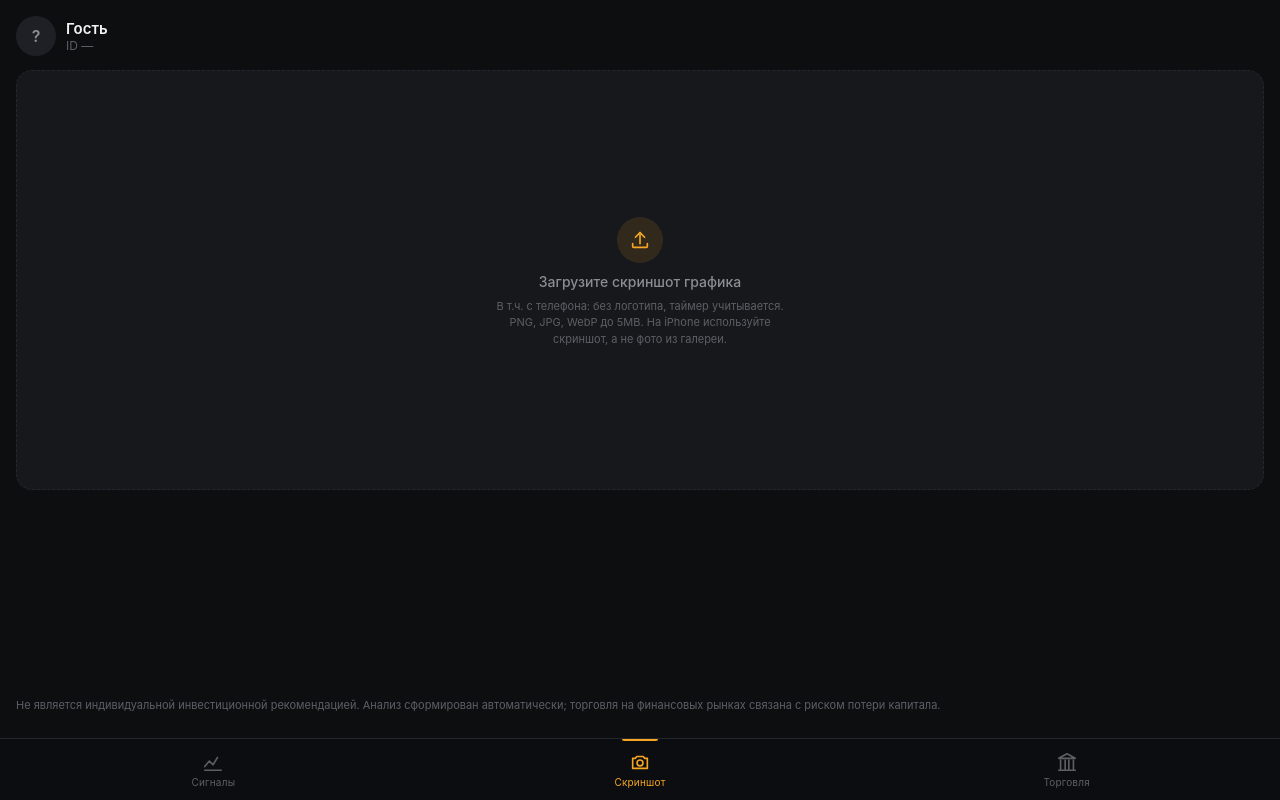
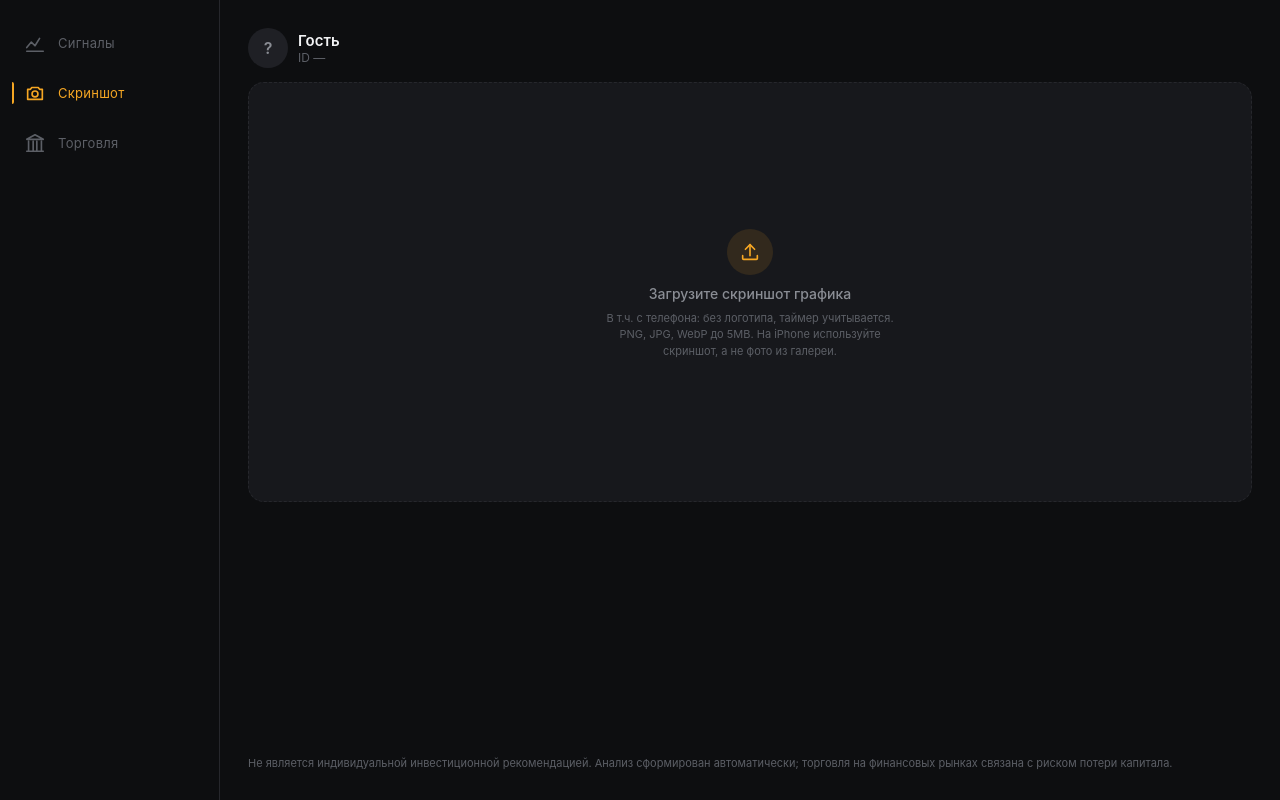
Before and after one commit to drlabradoor/forexguesser, a website with bundled scripts: page public/index.html in a window 1280 px wide. Built offline with nearby package versions, Linux system fonts and the light colour scheme; files whose address does not match are found by name.

Commit message:
feat: adapt the layout to tablet and desktop widths
Co-Authored-By: Claude Opus 5 <noreply@anthropic.com>

```diff
--- a/public/js/app.js
+++ b/public/js/app.js
@@ -27,6 +27,9 @@ function renderTabBar() {
 function renderContent() {
   const root = document.getElementById('content');
   root.innerHTML = '';
+  // Заглушки центрируются по вертикали, но только на широких экранах -- правило
+  // живёт в @media (min-width: 600px).
+  root.classList.toggle('content--centered', state.tab !== 'screenshot');
   if (state.tab === 'screenshot') {
     root.appendChild(renderScreenshot());
   } else if (state.tab === 'signals') {
--- a/public/js/screens/screenshot.js
+++ b/public/js/screens/screenshot.js
@@ -231,7 +231,9 @@ function renderError() {
 
 export function renderScreenshot() {
   const section = document.createElement('section');
-  section.className = 'screen';
+  // Маркер для CSS: двухколоночная раскладка на >=1000px включается только в
+  // результате и только когда есть превью для левой колонки.
+  section.className = state.phase === 'result' && state.previewUrl ? 'screen is-result' : 'screen';
   section.appendChild(renderProfile());
 
   if (state.phase === 'idle' || state.phase === 'loading') {
--- a/public/style.css
+++ b/public/style.css
@@ -401,3 +401,132 @@ body > p { margin: 16px; }
   margin: 2px;
   cursor: pointer;
 }
+
+/* ===== Большие экраны =====
+   Мини-апп в Telegram Desktop, планшет, развёрнутое окно. Мобильная
+   раскладка выше не меняется: всё живёт внутри @media. */
+
+@media (min-width: 600px) {
+  .content,
+  .disclaimer {
+    width: 100%;
+    max-width: 560px;
+    margin: 0 auto;
+  }
+
+  /* Таб-бар отрывается от нижнего края и становится плавающей панелью. */
+  .tabbar {
+    left: 50%;
+    right: auto;
+    width: min(560px, calc(100% - 32px));
+    transform: translateX(-50%);
+    bottom: calc(env(safe-area-inset-bottom) + 16px);
+    height: var(--tabbar-height);
+    padding-bottom: 0;
+    border: 1px solid var(--border);
+    border-radius: var(--radius-card);
+    overflow: hidden;
+  }
+
+  .app { padding-bottom: calc(var(--tabbar-height) + env(safe-area-inset-bottom) + 32px); }
+
+  /* Пустой экран центрируется: центрировать нечего, кроме самого сообщения. */
+  .content--centered { justify-content: center; }
+  .content--centered .locked { margin-top: 0; }
+
+  /* На 360px ограничение по ширине имело смысл, на 560+ график превращается в
+     нечитаемую полоску -- ограничиваем высоту, а не ширину. */
+  .dropzone__preview {
+    max-width: 100%;
+    max-height: 420px;
+  }
+}
+
+@media (min-width: 1000px) {
+  :root { --sidebar-width: 220px; }
+
+  .app {
+    padding-bottom: 0;
+    padding-left: var(--sidebar-width);
+  }
+
+  .content,
+  .disclaimer { max-width: 1100px; }
+
+  .content { padding: 28px 28px 0; }
+  .disclaimer { padding: 8px 28px 28px; }
+
+  /* Таб-бар -> сайдбар. Базовое правило -- grid из трёх колонок, здесь это
+     колонка из трёх строк. */
+  .tabbar {
+    left: 0;
+    top: 0;
+    bottom: 0;
+    width: var(--sidebar-width);
+    height: auto;
+    transform: none;
+    display: flex;
+    flex-direction: column;
+    gap: 4px;
+    padding: 20px 12px;
+    border: 0;
+    border-right: 1px solid var(--border);
+    border-radius: 0;
+    backdrop-filter: none;
+    background: var(--bg);
+  }
+
+  .tabbar__item {
+    flex-direction: row;
+    justify-content: flex-start;
+    gap: 12px;
+    height: 46px;
+    padding: 0 12px;
+    border-radius: 10px;
+  }
+
+  /* Полоска-индикатор поворачивается: сверху на мобильном, слева в сайдбаре. */
+  .tabbar__item.is-active::before {
+    top: 50%;
+    left: 0;
+    width: 2px;
+    height: 22px;
+    transform: translateY(-50%);
+    border-radius: 0 2px 2px 0;
+  }
+
+  .tabbar__label { font-size: 13px; }
+
+  .levels { grid-template-columns: repeat(3, 1fr); }
+
+  /* Результат в две колонки: график и уровни видны одновременно, сверять их
+     скроллом больше не нужно. Профиль -- на всю ширину, иначе колонки
+     стартовали бы с разной вертикали. */
+  .screen.is-result {
+    display: grid;
+    grid-template-columns: minmax(0, 1fr) minmax(0, 1fr);
+    align-items: start;
+    gap: 20px;
+  }
+
+  .screen.is-result .profile { grid-column: 1 / -1; }
+  .screen.is-result .dropzone--filled { grid-column: 1; }
+  .screen.is-result .result { grid-column: 2; }
+  .screen.is-result .dropzone__preview { max-height: 70vh; }
+}
+
+/* Ховер только там, где есть настоящий курсор: на тач-устройствах :hover
+   залипает после тапа до следующего касания. */
+@media (hover: hover) {
+  .button--primary:hover:not(:disabled) { background: #FFB53D; }
+  .tabbar__item:hover { color: var(--text-dim); }
+  .tabbar__item.is-active:hover { color: var(--accent); }
+  .dropzone:hover { border-color: var(--text-mute); }
+  .dropzone__inner:hover { background: var(--surface-2); }
+  .breakdown__summary:hover { color: var(--text); }
+}
+
+:focus-visible {
+  outline: 2px solid var(--accent);
+  outline-offset: 2px;
+}
```
